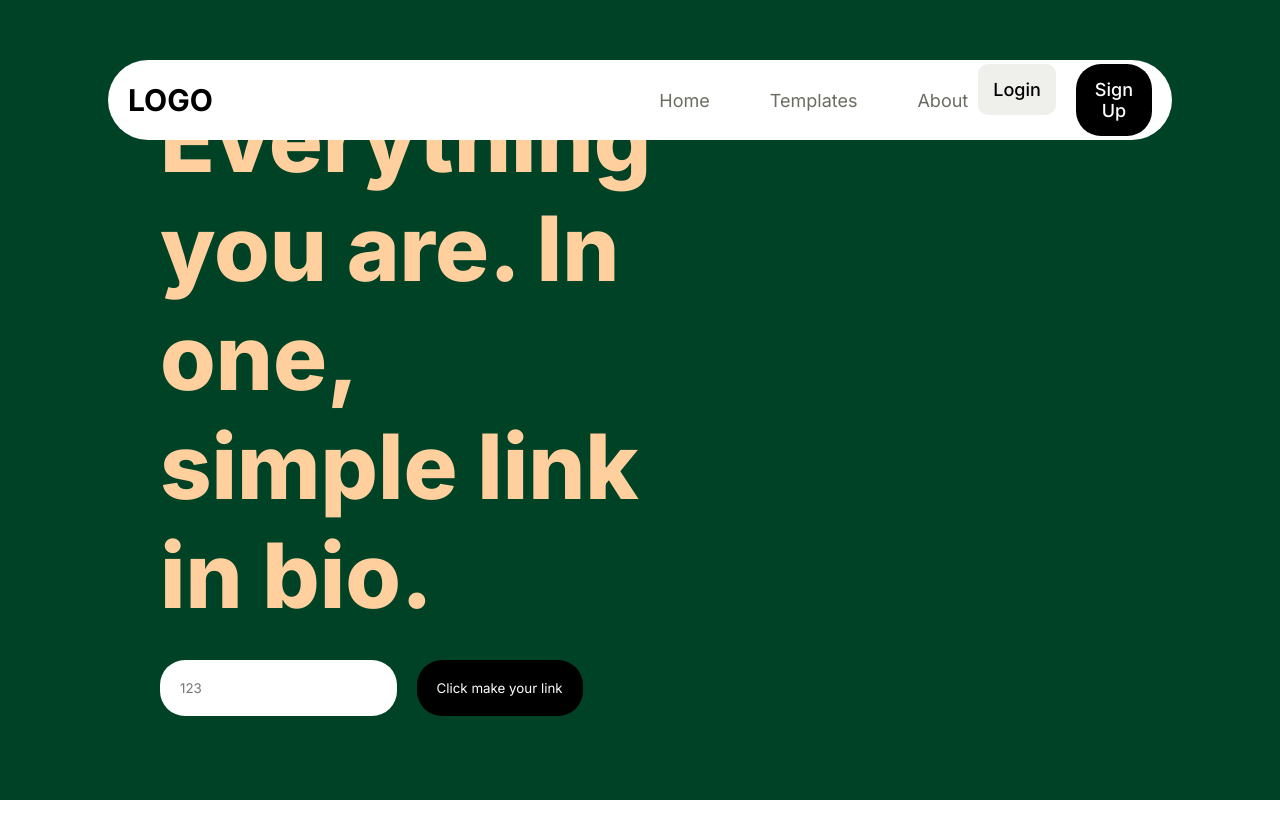
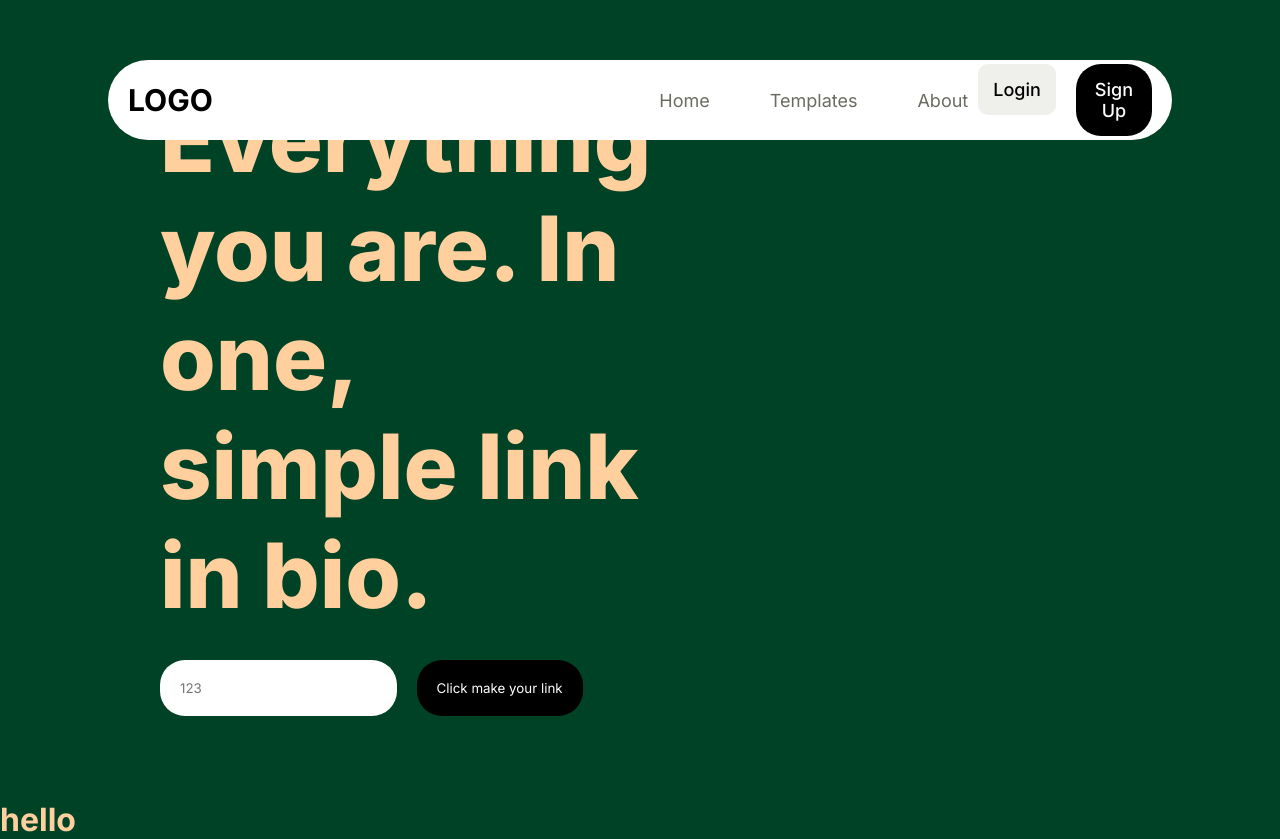
Before and after one commit to patto220048/IG22-qr-link, a React (Vite) app in the folder fontend/: page / in a window 1280 px wide. Before the commit the page ends 800 px from the top, so only its background shows below. Built offline with nearby package versions, Linux system fonts and the light colour scheme.

Commit message:
add info home page

```diff
--- a/fontend/src/base/_color.scss
+++ b/fontend/src/base/_color.scss
@@ -4,4 +4,4 @@ $text_color_soft: #FFB000;
 $text_color_soft_2 : #FFCF9D;
 $text_color_soft_3 : #696d61;
 $text_hover_color: #eff0ec;
-$white : #ffffff
+$white : #ffffff;
--- a/fontend/src/pages/home/Home.jsx
+++ b/fontend/src/pages/home/Home.jsx
@@ -1,6 +1,7 @@
 import { Link } from 'react-router-dom';
 import './Home.scss';
 import { useState } from 'react';
+import Info from './info/Info';
 
 function Home() {
     const [homeInput, setHomeInput] = useState("")
@@ -19,6 +20,9 @@ function Home() {
                     <img src="" alt="" />
                 </div>
             </div>
+            <div className="info-container">
+                <Info/>
+            </div>
         </div>
     );
 }
--- /dev/null
+++ b/fontend/src/pages/home/info/Info.jsx
@@ -0,0 +1,9 @@
+import "./Info.scss"
+function  Info() {
+    return (
+        <h1>hello
+        </h1>
+     );
+}
+
+export default  Info;
```
Also changed, not shown: fontend/src/layouts/footer/Footer.jsx (line endings or trailing spaces), fontend/src/pages/home/info/Info.scss (added).
